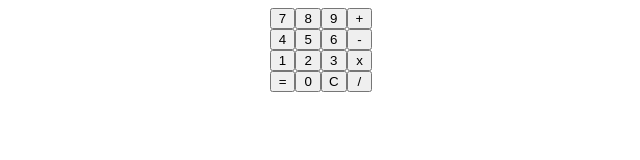
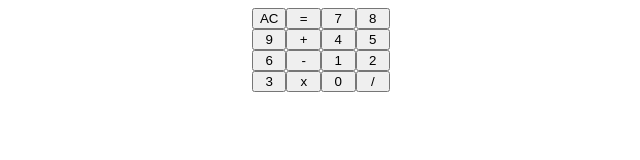
Before and after one commit to emilydta/calculator, a plain HTML site: page index.html in a window 1280 px wide. Shown: the whole page, without its empty margins (319-959 px from the left). Drawn offline with Linux system fonts and the light colour scheme.

Commit message:
Prepared for CSS styling

```diff
--- a/index.html
+++ b/index.html
@@ -9,25 +9,29 @@
     <link rel="stylesheet" href="style.css">
 </head>
 <body>
+    <div class="container-wrapper">
         <div class="container">
+            <div class="display-container">
                 <div id="display"></div>
+            </div>
             <div class="buttons-container">
+                <button type="button" class="clear" id="c">AC</button>
+                <button type="button" class="equals" id="Enter">=</button>
                 <button type="button" class="number" value="7">7</button>
                 <button type="button" class="number" value="8">8</button>
                 <button type="button" class="number" value="9">9</button>
-            <button type="button" id="+">+</button>
+                <button type="button" class="operator" id="+">+</button>
                 <button type="button" class="number" value="4">4</button>
                 <button type="button" class="number" value="5">5</button>
                 <button type="button" class="number" value="6">6</button>
-            <button type="button" id="-">-</button>
+                <button type="button" class="operator" id="-">-</button>
                 <button type="button" class="number" value="1">1</button>
                 <button type="button" class="number" value="2">2</button>
                 <button type="button" class="number" value="3">3</button>
-            <button type="button" id="*">x</button>
-            <button type="button" id="Enter">=</button>
+                <button type="button" class="operator" id="*">x</button>
                 <button type="button" class="number" value="0">0</button>
-            <button type="button" id="c">C</button>
-            <button type="button" id="/">/</button>
+                <button type="button" class="operator" id="/">/</button>
+            </div>
         </div>
     </div>
 </body>
```
Lines whose indentation alone changed are shown as unchanged.
